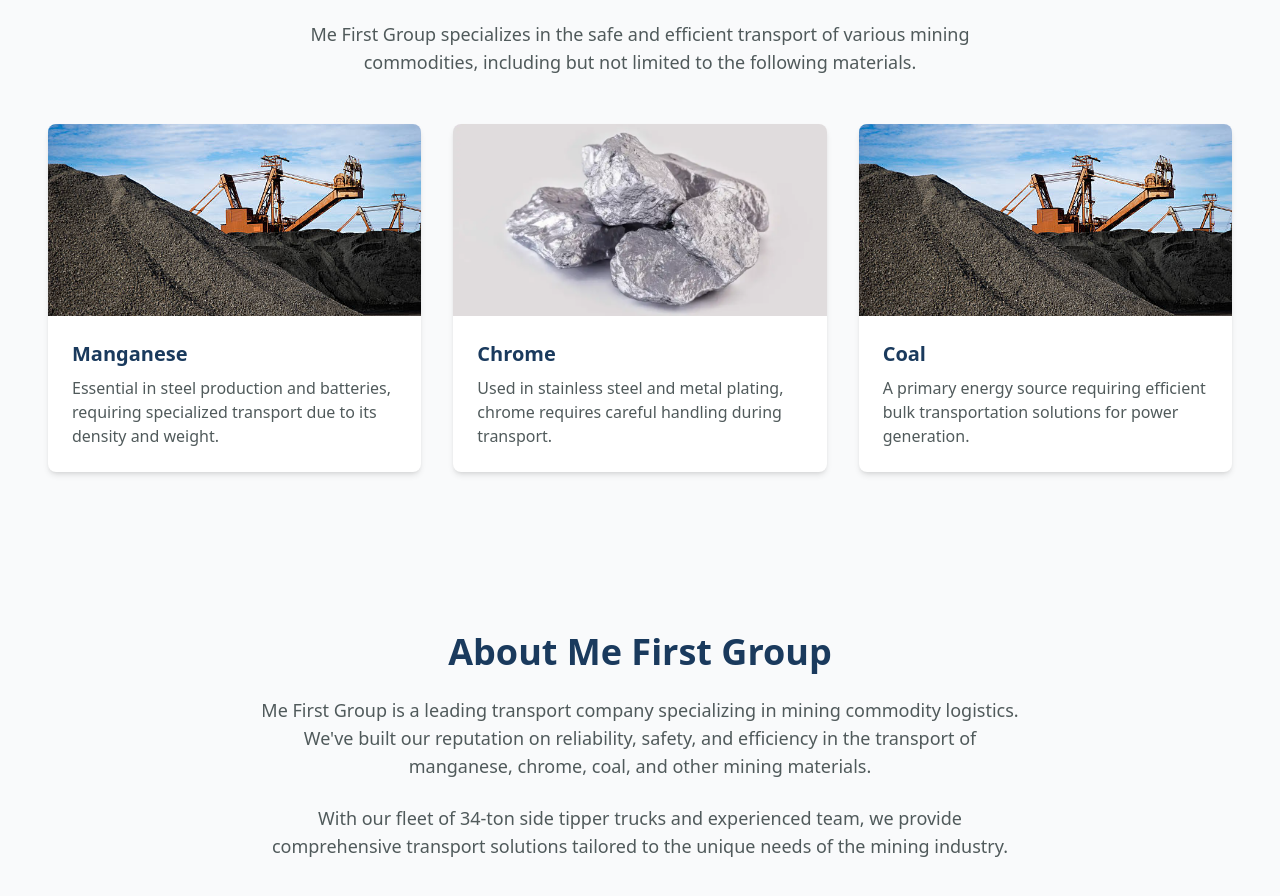
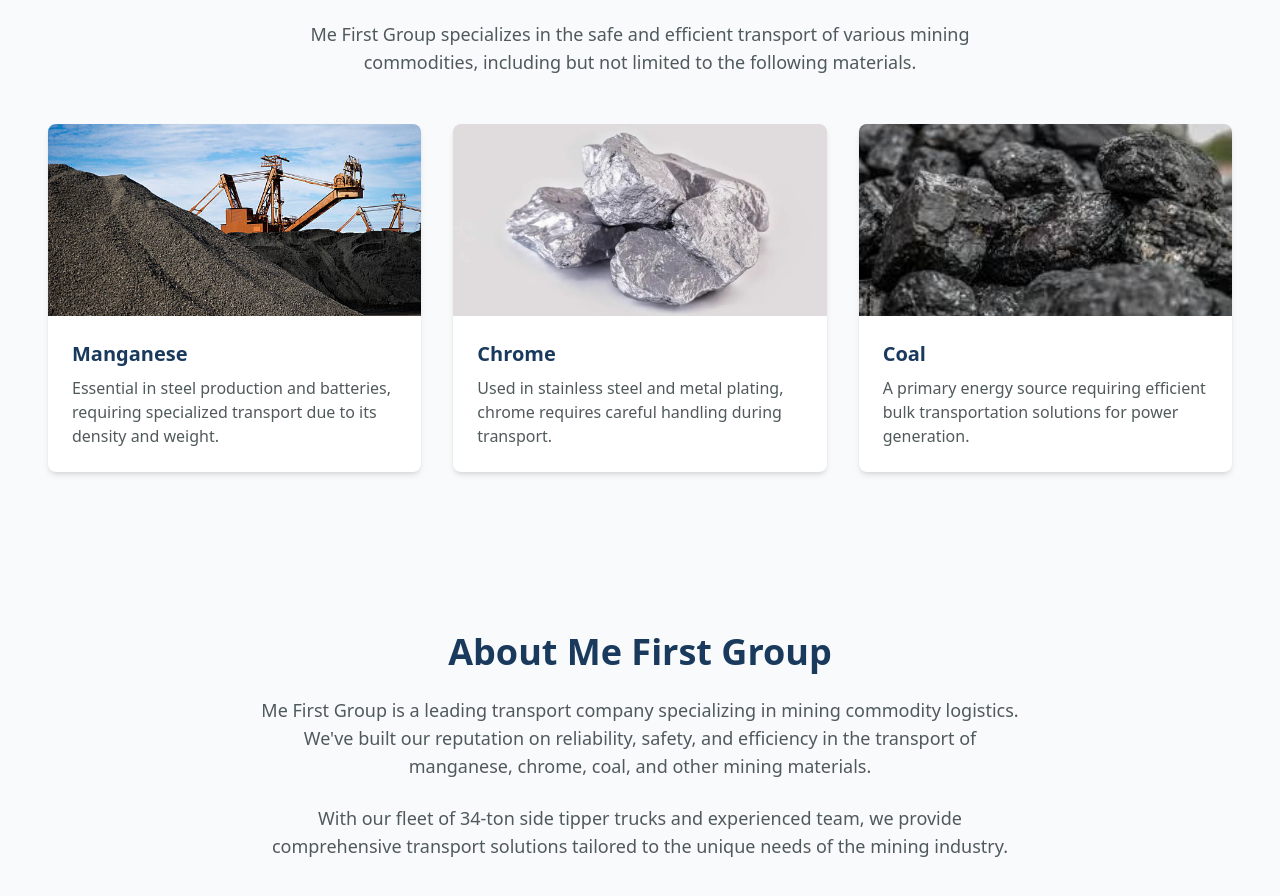
Before and after one commit to mukhethwam/me-first-group, a React (Vite) app: page / in a window 1280 px wide. Shown: the part 2506-3402 px from the top of the page. Built offline with nearby package versions, Linux system fonts and the light colour scheme.

Commit message:
Add coal image

```diff
--- a/src/components/MiningCommodities.tsx
+++ b/src/components/MiningCommodities.tsx
@@ -35,7 +35,7 @@ const MiningCommodities = () => {
     },
     {
       name: "Coal",
-      image: "/lovable-uploads/798fefeb-1943-40bb-9e5f-3b9130a3f02a.png",
+      image: "/lovable-uploads/2699f7ba-cc91-4c5b-bcfa-28f66e3c834d.png",
       description: "A primary energy source requiring efficient bulk transportation solutions for power generation."
     }
   ];
```
Also changed, not shown: public/lovable-uploads/2699f7ba-cc91-4c5b-bcfa-28f66e3c834d.png (added).
